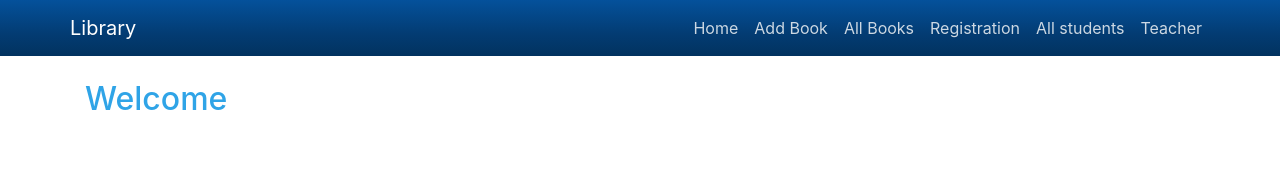
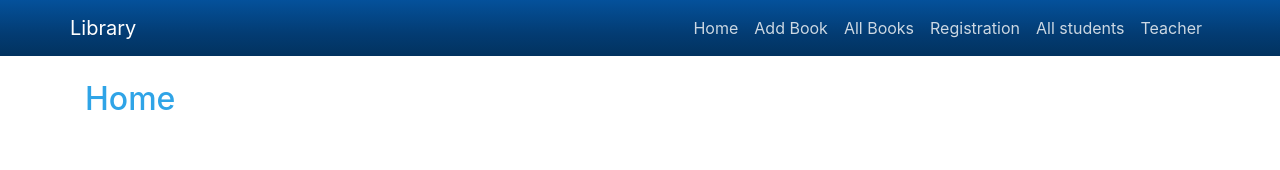
Before and after one commit to shamarazak/Library-Management-System-next.js, a Next.js app: page / in a window 1280 px wide. Shown: the top 170 px of the page. Built offline with nearby package versions, Linux system fonts and the light colour scheme.

Commit message:
updated home page

```diff
--- a/pages/index.js
+++ b/pages/index.js
@@ -2,9 +2,7 @@ import Layout from '../components/Layout'
 const Index = ( props) => (
     <Layout>
     <div>
-        <h2> Welcome </h2>
-
-
+        <h2> Home </h2>
     </div>
 
     </Layout>
```
Also changed, not shown: 1 other file (tests, documents, lock files or other folders).
